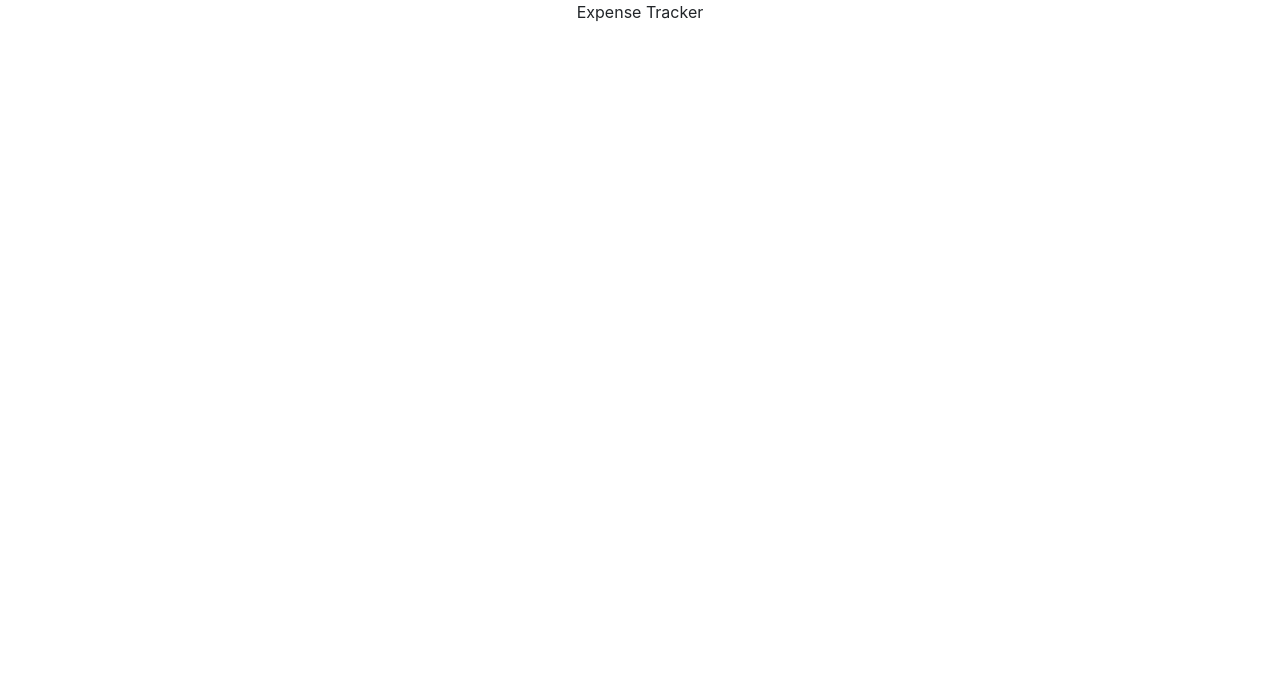
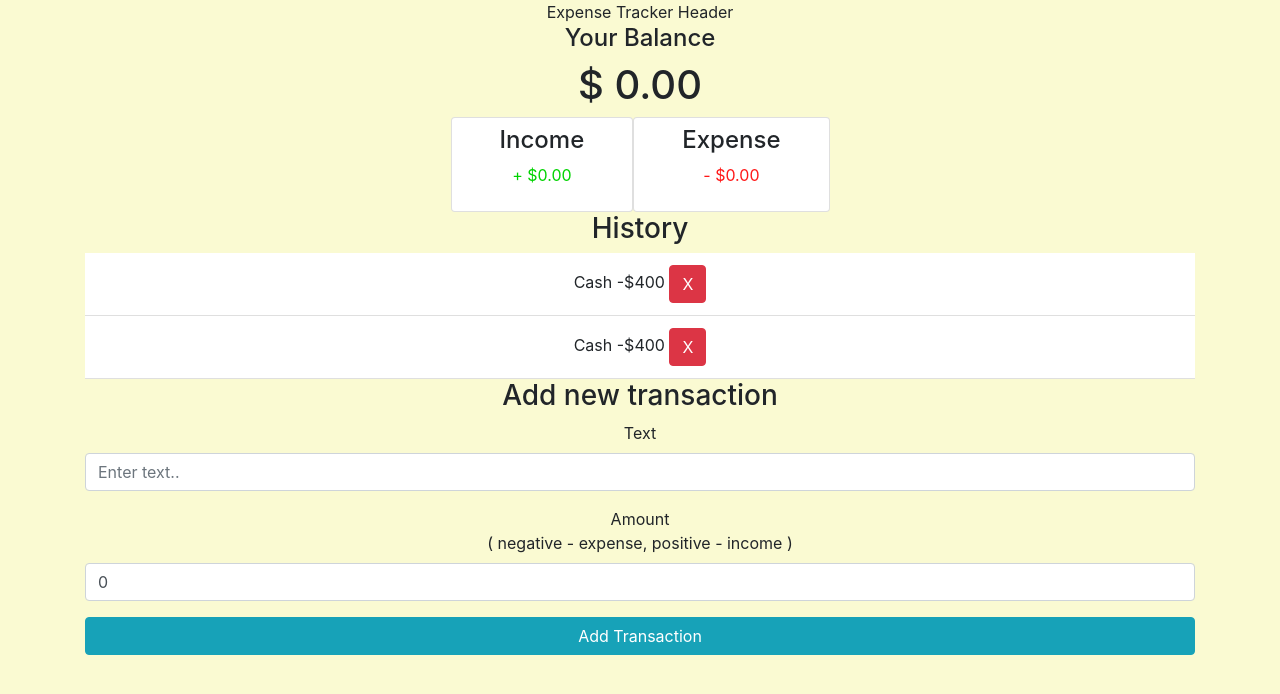
Before and after one commit to supuni9622/React-Expence-Tracker, a React (Create React App) app in the folder expence-tracker/: page / in a window 1280 px wide. Shown: the top 694 px of the page. Built offline with nearby package versions, Linux system fonts and the light colour scheme.

Commit message:
Created component layout

```diff
--- a/expence-tracker/src/App.css
+++ b/expence-tracker/src/App.css
@@ -1,3 +1,15 @@
+body{
+  background-color: lightgoldenrodyellow;
+}
+
 .App {
   text-align: center;
 }
+
+#money-plus {
+  color: rgb(0, 211, 0)
+}
+
+#money-minus{
+  color: rgb(255, 24, 24)
+}
--- a/expence-tracker/src/App.js
+++ b/expence-tracker/src/App.js
@@ -1,9 +1,21 @@
+import React from 'react';
 import './App.css';
+import Header from './components/Header'
+import Balance from './components/Balance'
+import IncomeExpenses from './components/IncomeExpenses'
+import TransactionList from './components/TransactionList'
+import AddTransaction from './components/AddTransaction'
 
 const App = () => {
   return (
     <div className="App">
-      Expense Tracker
+      <Header/>
+      <div className='container'>
+          <Balance/>
+          <IncomeExpenses/>
+          <TransactionList/>
+          <AddTransaction/>
+      </div>
     </div>
   );
 }
--- /dev/null
+++ b/expence-tracker/src/components/AddTransaction.js
@@ -0,0 +1,29 @@
+import React, {useState} from 'react'
+import {Form, Button} from 'react-bootstrap'
+
+const AddTransaction = () => {
+    const [text, setText] = useState('')
+    const [amount, setAmount] = useState(0)
+
+    return (
+        <>
+            <h3> Add new transaction </h3>
+            <Form>
+                <Form.Group controlId="transaction-text">
+                    <Form.Label>Text</Form.Label>
+                    <Form.Control type="text" id="text-t" placeholder="Enter text.." value={text} onChange={(e)=> setText(e.target.value)}/>
+                </Form.Group>
+                <Form.Group controlId="transaction-amount">
+                    <Form.Label>
+                        Amount <br/>
+                        ( negative - expense, positive - income )
+                    </Form.Label>
+                    <Form.Control type="number" id="amount-t" placeholder="Enter amount" value={amount} onChange={(e)=> setAmount(e.target.value)} />
+                </Form.Group>
+                <Button className='mb-5' variant='info' block> Add Transaction </Button>
+            </Form>
+        </>
+    )
+}
+
+export default AddTransaction
--- /dev/null
+++ b/expence-tracker/src/components/Balance.js
@@ -0,0 +1,12 @@
+import React from 'react'
+
+const Balance = () => {
+    return (
+        <>
+            <h4> Your Balance </h4>
+            <h1 id="balance"> $ 0.00 </h1>
+        </>
+    )
+}
+
+export default Balance
--- /dev/null
+++ b/expence-tracker/src/components/Header.js
@@ -0,0 +1,11 @@
+import React from 'react'
+
+const Header = () => {
+    return (
+        <div>
+            Expense Tracker Header
+        </div>
+    )
+}
+
+export default Header
--- /dev/null
+++ b/expence-tracker/src/components/IncomeExpenses.js
@@ -0,0 +1,19 @@
+import React from 'react'
+import {Card} from 'react-bootstrap'
+
+const IncomeExpenses = () => {
+    return (
+        <div className='d-flex justify-content-center'>
+            <Card className='px-5 py-2'>
+                <h4> Income </h4>
+                <p id="money-plus" className='money-plus'> + $0.00 </p>
+            </Card>
+            <Card className='px-5 py-2'>
+                <h4> Expense </h4>
+                <p id="money-minus" className='money-minus'> - $0.00 </p>
+            </Card>
+        </div>
+    )
+}
+
+export default IncomeExpenses
--- /dev/null
+++ b/expence-tracker/src/components/TransactionList.js
@@ -0,0 +1,16 @@
+import React from 'react'
+import { ListGroup, Button}  from 'react-bootstrap'
+
+const TransactionList = () => {
+    return (
+        <>
+            <h3>History</h3>
+            <ListGroup variant="flush">
+                <ListGroup.Item >Cash <span>-$400</span> <Button variant='danger'>X</Button></ListGroup.Item>
+                <ListGroup.Item >Cash <span>-$400</span> <Button variant='danger'>X</Button></ListGroup.Item>
+            </ListGroup>
+        </>
+    )
+}
+
+export default TransactionList
```
